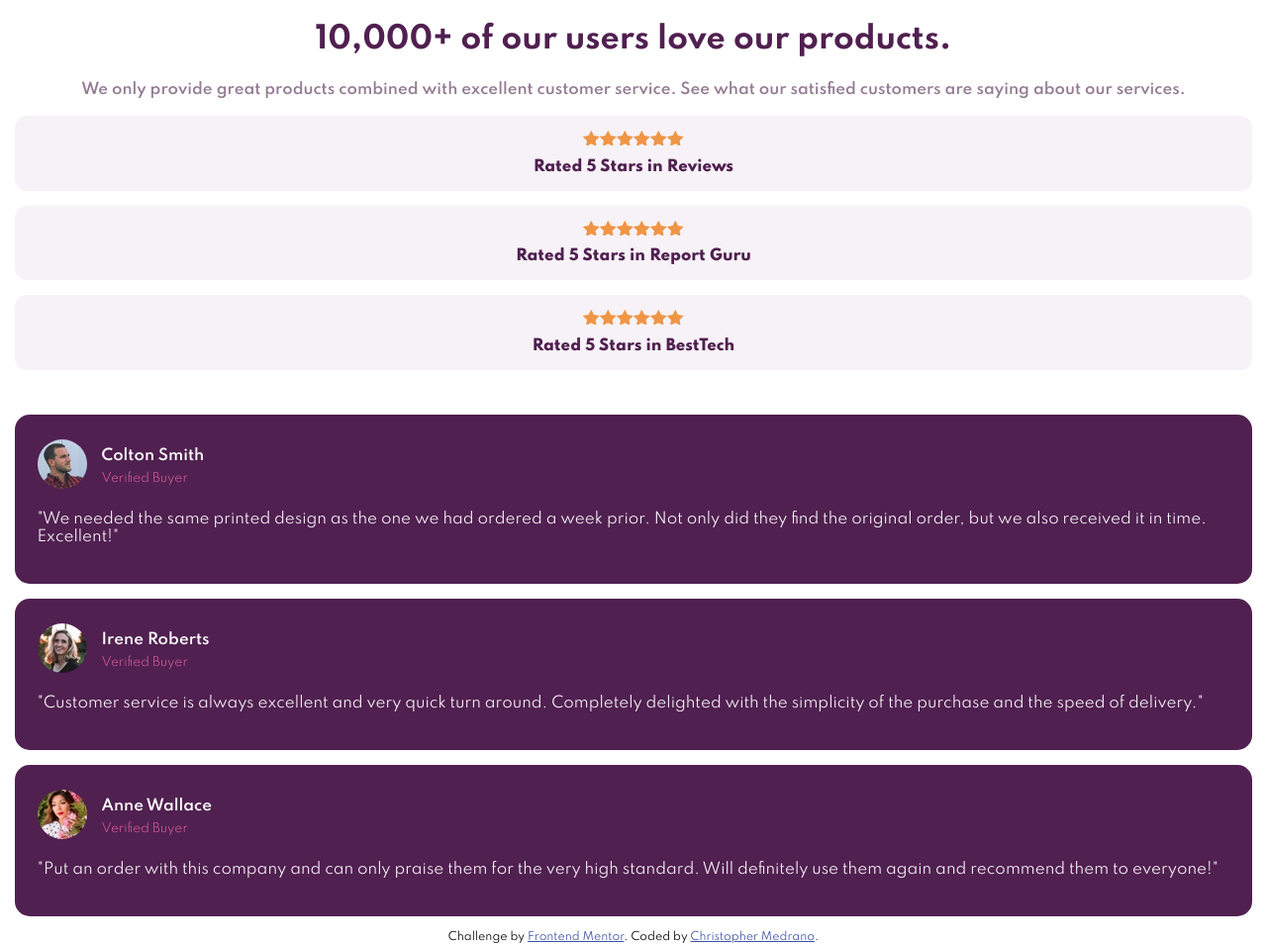
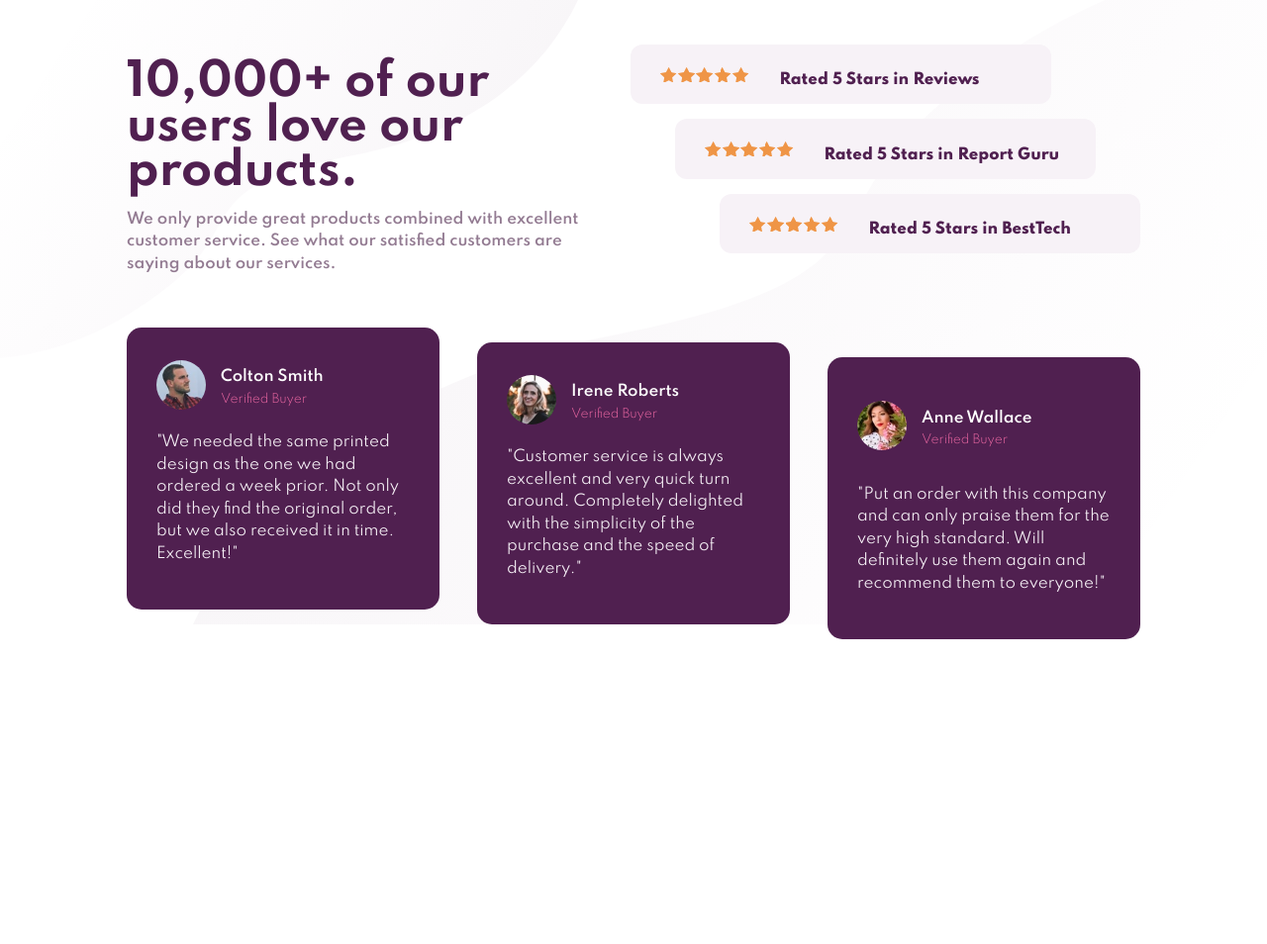
Before and after one commit to ChristopherMedrano/social-proof-section, a plain HTML site: page index.html in a window 1280 px wide. Shown: the whole page at 99% size. After the commit the page ends 800 px from the top, so only its background shows below. Drawn offline with Linux system fonts and the light colour scheme.

Commit message:
desktop layout update

```diff
--- a/index.html
+++ b/index.html
@@ -99,11 +99,11 @@
       </article>
     </section>
   </main>
-  <div class="attribution">
+  <!-- <div class="attribution">
     Challenge by
     <a href="https://www.frontendmentor.io?ref=challenge" target="_blank">Frontend Mentor</a>. Coded by <a
       href="#">Christopher Medrano</a>.
-  </div>
+  </div> -->
 </body>
 
 </html>
--- a/style.css
+++ b/style.css
@@ -5,6 +5,9 @@ html {
 body {
     margin: 0;
     font-family: 'Spartan', sans-serif;
+    background-image: url('images/bg-pattern-top-mobile.svg'), url('images/bg-pattern-bottom-mobile.svg');
+    background-repeat: no-repeat, no-repeat;
+    background-position: top left, bottom right;
 }
 
 h1,
@@ -14,14 +17,14 @@ h2 {
 }
 
 h1 {
-    font-size: 2em;
+    font-size: 2rem;
     padding-left: 1em;
     padding-right: 1em;
     line-height: 1em;
 }
 
 h2 {
-    font-size: 1em;
+    font-size: 1rem;
     font-weight: 800;
     margin-bottom: 0;
 }
@@ -38,7 +41,7 @@ h3 {
 }
 
 h4 {
-    font-size: .8em;
+    font-size: .8rem;
     color: hsl(333, 80%, 67%);
     font-weight: 300;
 }
@@ -55,7 +58,13 @@ p.intro-text {
 }
 
 .all-ratings {
-    margin-bottom: 3em;
+    max-width: 40em;
+    margin: 3em auto;
+}
+
+.testimonials{
+    max-width: 30em;
+    margin: 4em auto;
 }
 
 .star-rating {
@@ -69,7 +78,7 @@ p.intro-text {
 .stars {
     height: 1em;
     margin: auto;
-    width: 6.8em;
+    width: 90px;
     background-image: url("images/icon-star.svg");
     background-repeat: space;
 }
@@ -90,25 +99,125 @@ div.profile-pic img {
 }
 
 .user-info {
-    /* height: 55px; */
     display: flex;
     flex-direction: column;
     justify-content: center;
     height: 4em;
 }
 
-.user-testimonial {
-    background-color: hsl(300, 43%, 22%);
-}
-
 p.feedback-text {
     color: hsl(300, 24%, 96%);
-    /* clear: left; */
 }
 
 .user-testimonial {
-    padding: 1.5em;
+    background-color: hsl(300, 43%, 22%);
+    padding: 2em;
     margin-top: 1em;
     margin-bottom: 1em;
     border-radius: 1em;
 }
+
+/* Desktop CSS */
+@media only screen and (min-width: 769px){
+    body{
+        background-image: url('images/bg-pattern-top-desktop.svg'), url('images/bg-pattern-bottom-desktop.svg');
+        background-repeat: no-repeat, no-repeat;
+        background-position: left top, right bottom;
+    }
+
+    h1{
+        font-size: 3rem;
+        text-align: left;
+        padding: 0;
+        margin-bottom: 0;
+    }
+
+    p.intro-text{
+        text-align: left;
+    }
+
+    p.feedback-text{
+        line-height: 1.5rem;
+
+    }
+
+    .social-proof{
+        display: flex;
+        flex-wrap: wrap;
+        max-width: 80%;
+        margin: auto;
+        /* margin: 5em 10em; */
+    }
+
+    .company-statement, .all-ratings{
+        width: 50%;
+    }
+
+    .company-statement{
+        display: flex;
+        flex-direction: column;
+        justify-content: center;
+        align-items: center;
+        max-width: 32em;
+    }
+
+    .all-ratings{
+        margin-right: 0;
+    }
+    .star-rating{
+        display: flex;
+        width: 80%;
+        margin-left: auto;
+        padding-right: 1em;
+    }
+
+    .star-rating:nth-last-child(2){
+        transform: translateX(-3em);
+        -webkit-transform: translateX(-3em);
+        -moz-transform: translateX(-3em);
+    }
+    .star-rating:nth-last-child(3){
+        transform: translateX(-6em);
+        -webkit-transform: translateX(-6em);
+        -moz-transform: translateX(-6em);
+    }
+
+    div.stars{
+        margin: auto 2em;
+        max-width: 90px;
+        min-width: 90px;
+    }
+
+    .testimonials {
+        display: flex;
+        flex-direction: row;
+        max-width: 100%;
+        margin: auto;
+        justify-content: space-between;
+    }
+
+    .user{
+        margin: auto 0;
+    }
+
+    .user-testimonial{
+        display: flex;
+        flex-direction: column;
+        width: 25%;
+    }
+
+    .user-testimonial:nth-child(2){
+        transform: translateY(1em);
+            -webkit-transform: translateY(1em);
+            -moz-transform: translateY(1em);
+        margin-left: 1em;
+    }
+
+    .user-testimonial:nth-child(3){
+        transform: translateY(2em);
+            -webkit-transform: translateY(2em);
+            -moz-transform: translateY(2em);
+        margin-left: 1em;
+    }
+
+}
```
